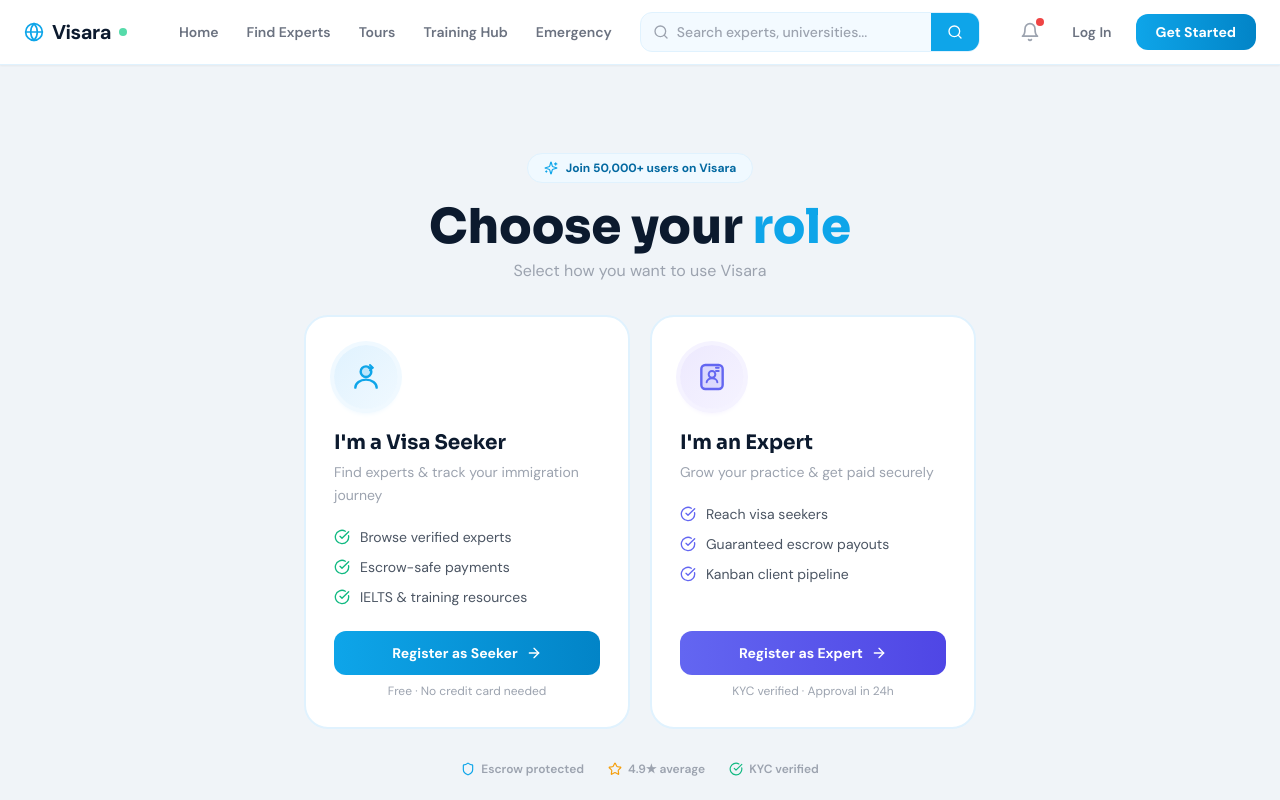
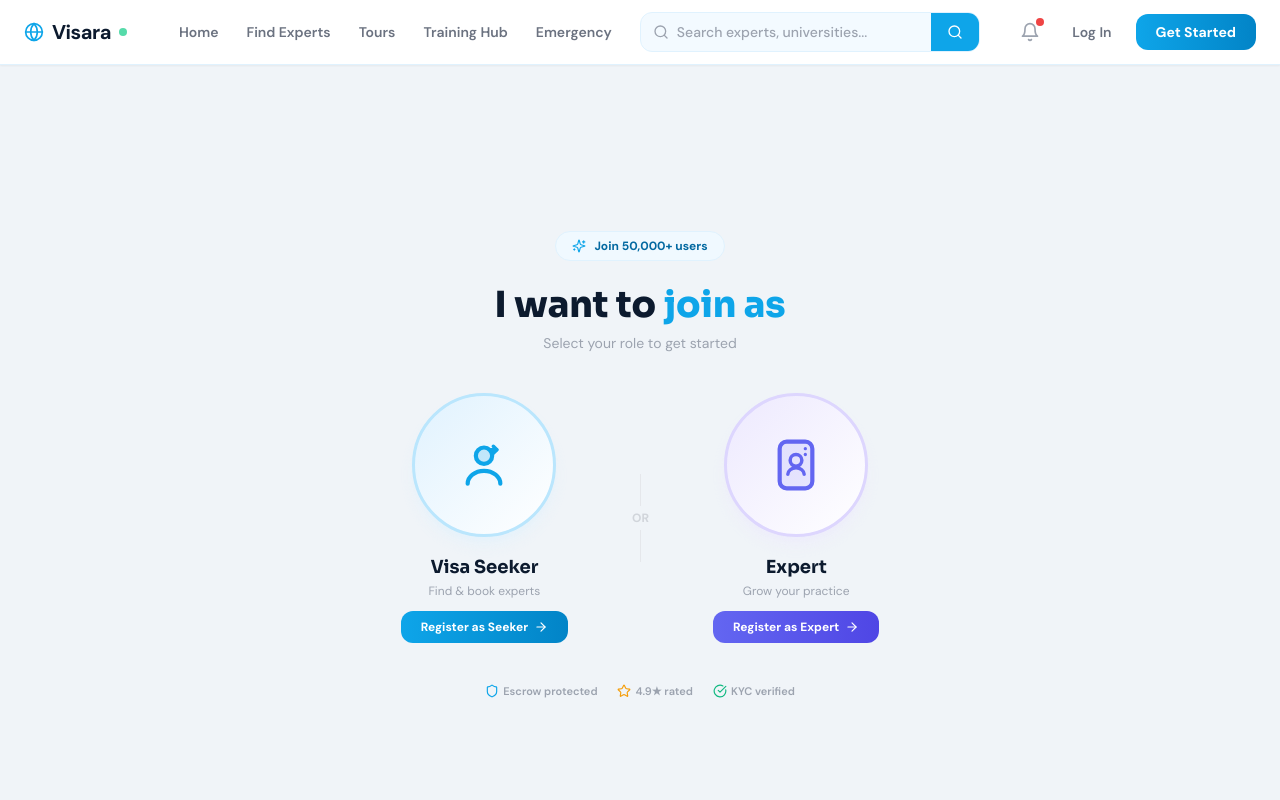
Before and after one commit to ceo4u/visaformula, a Next.js app: page /signup in a window 1280 px wide. Shown: the top 800 px of the page. Built offline with nearby package versions, Linux system fonts and the light colour scheme.

Commit message:
style: signup circles with register buttons

```diff
--- a/app/signup/page.tsx
+++ b/app/signup/page.tsx
@@ -5,103 +5,72 @@
 
 export default function SignupChoicePage() {
     return (
-        <div className="min-h-screen bg-[#f0f4f8] flex flex-col">
-            {/* Main */}
-            <main className="flex-1 flex flex-col items-center justify-center px-4 py-10 sm:py-14">
-                {/* Heading */}
-                <div className="text-center mb-8">
-                    <div className="inline-flex items-center gap-2 bg-sky-50 border border-sky-100 rounded-full px-4 py-1.5 mb-5">
+        <div className="min-h-screen bg-[#f0f4f8] flex flex-col items-center justify-center px-4 py-12">
+            {/* Badge */}
+            <div className="inline-flex items-center gap-2 bg-sky-50 border border-sky-100 rounded-full px-4 py-1.5 mb-6">
                 <Sparkles className="w-3.5 h-3.5 text-[#0ea5e9]" />
-                        <span className="text-xs font-bold text-sky-700">Join 50,000+ users on Visara</span>
-                    </div>
-                    <h1 className="font-sora text-3xl sm:text-4xl md:text-5xl font-extrabold text-navy mb-2 leading-tight">
-                        Choose your <span className="text-[#0ea5e9]">role</span>
-                    </h1>
-                    <p className="text-gray-400 text-sm sm:text-base">Select how you want to use Visara</p>
+                <span className="text-xs font-bold text-sky-700">Join 50,000+ users</span>
             </div>
 
-                {/* Cards */}
-                <div className="grid grid-cols-1 sm:grid-cols-2 gap-4 sm:gap-5 max-w-2xl w-full">
+            {/* Heading */}
+            <h1 className="font-sora text-3xl sm:text-4xl font-extrabold text-navy mb-2 text-center">
+                I want to <span className="text-[#0ea5e9]">join as</span>
+            </h1>
+            <p className="text-gray-400 text-sm mb-10 text-center">Select your role to get started</p>
 
-                    {/* Seeker Card */}
-                    <Link href="/signup/seeker" className="group block">
-                        <div className="bg-white border-2 border-sky-100 rounded-2xl sm:rounded-3xl p-6 sm:p-7 hover:border-[#0ea5e9] hover:shadow-xl hover:shadow-sky-100 hover:-translate-y-1 transition-all duration-300 h-full flex flex-col">
-                            {/* Icon */}
-                            <div className="w-16 h-16 bg-gradient-to-br from-sky-100 to-sky-50 rounded-full flex items-center justify-center mb-5 group-hover:scale-110 transition-transform ring-4 ring-sky-50 shadow-md shadow-sky-100">
-                                <svg width="32" height="32" viewBox="0 0 24 24" fill="none" xmlns="http://www.w3.org/2000/svg">
-                                    <circle cx="12" cy="8" r="4" fill="#0ea5e9" opacity="0.2" />
-                                    <circle cx="12" cy="8" r="4" stroke="#0ea5e9" strokeWidth="1.8" fill="none" />
-                                    <path d="M4 20c0-3.3 3.6-6 8-6s8 2.7 8 6" stroke="#0ea5e9" strokeWidth="1.8" strokeLinecap="round" fill="none" />
-                                    <path d="M15 3l2 2-2 2" stroke="#0ea5e9" strokeWidth="1.5" strokeLinecap="round" strokeLinejoin="round" />
-                                    <path d="M17 5h-3" stroke="#0ea5e9" strokeWidth="1.5" strokeLinecap="round" />
+            {/* Two Circles */}
+            <div className="flex flex-row items-center justify-center gap-8 sm:gap-16 mb-10">
+                {/* Seeker */}
+                <Link href="/signup/seeker" className="group flex flex-col items-center">
+                    <div className="w-28 h-28 sm:w-36 sm:h-36 rounded-full bg-gradient-to-br from-sky-100 to-white border-[3px] border-sky-200 flex items-center justify-center shadow-lg shadow-sky-100/60 group-hover:shadow-xl group-hover:shadow-sky-200 group-hover:scale-105 group-hover:border-[#0ea5e9] transition-all duration-300 cursor-pointer">
+                        <svg width="48" height="48" viewBox="0 0 24 24" fill="none" className="sm:w-14 sm:h-14">
+                            <circle cx="12" cy="8" r="3.5" fill="#0ea5e9" opacity="0.2" />
+                            <circle cx="12" cy="8" r="3.5" stroke="#0ea5e9" strokeWidth="1.8" fill="none" />
+                            <path d="M5 20c0-3 3.1-5.5 7-5.5s7 2.5 7 5.5" stroke="#0ea5e9" strokeWidth="1.8" strokeLinecap="round" fill="none" />
+                            <path d="M16 4l1.5 1.5L16 7" stroke="#0ea5e9" strokeWidth="1.5" strokeLinecap="round" strokeLinejoin="round" />
+                            <path d="M17.5 5.5H15" stroke="#0ea5e9" strokeWidth="1.5" strokeLinecap="round" />
                         </svg>
                     </div>
-                            <h2 className="font-sora text-xl font-bold text-navy mb-1">I&apos;m a Visa Seeker</h2>
-                            <p className="text-gray-400 text-sm mb-5 leading-relaxed">Find experts & track your immigration journey</p>
+                    <span className="mt-4 font-sora font-bold text-navy text-base sm:text-lg group-hover:text-[#0ea5e9] transition-colors">Visa Seeker</span>
+                    <span className="text-xs text-gray-400 mt-0.5 mb-3">Find & book experts</span>
+                    <span className="bg-gradient-to-r from-[#0ea5e9] to-[#0284c7] text-white px-5 py-2 rounded-xl text-xs font-bold flex items-center gap-1.5 group-hover:shadow-lg group-hover:shadow-sky-200 transition-all active:scale-[0.97]">
+                        Register as Seeker <ArrowRight className="w-3.5 h-3.5" />
+                    </span>
+                </Link>
 
-                            <div className="space-y-2.5 mb-6">
-                                {["Browse verified experts", "Escrow-safe payments", "IELTS & training resources"].map(f => (
-                                    <div key={f} className="flex items-center gap-2.5 text-sm text-gray-600">
-                                        <CheckCircle className="w-4 h-4 text-emerald-500 shrink-0" />
-                                        <span>{f}</span>
-                                    </div>
-                                ))}
+                {/* Divider */}
+                <div className="flex flex-col items-center gap-1">
+                    <div className="w-px h-8 bg-gray-200" />
+                    <span className="text-xs font-bold text-gray-300">OR</span>
+                    <div className="w-px h-8 bg-gray-200" />
                 </div>
 
-                            <div className="mt-auto bg-gradient-to-r from-[#0ea5e9] to-[#0284c7] text-white py-3 rounded-xl font-bold text-sm text-center flex items-center justify-center gap-2 group-hover:shadow-lg group-hover:shadow-sky-200 transition-all active:scale-[0.97]">
-                                Register as Seeker <ArrowRight className="w-4 h-4 group-hover:translate-x-1 transition-transform" />
-                            </div>
-                            <p className="text-center text-xs text-gray-400 mt-2">Free · No credit card needed</p>
-                        </div>
-                    </Link>
-
-                    {/* Expert Card */}
-                    <Link href="/register-provider" className="group block">
-                        <div className="bg-white border-2 border-sky-100 rounded-2xl sm:rounded-3xl p-6 sm:p-7 hover:border-[#6366f1] hover:shadow-xl hover:shadow-violet-100 hover:-translate-y-1 transition-all duration-300 h-full flex flex-col">
-                            {/* Icon */}
-                            <div className="w-16 h-16 bg-gradient-to-br from-violet-100 to-violet-50 rounded-full flex items-center justify-center mb-5 group-hover:scale-110 transition-transform ring-4 ring-violet-50 shadow-md shadow-violet-100">
-                                <svg width="32" height="32" viewBox="0 0 24 24" fill="none" xmlns="http://www.w3.org/2000/svg">
-                                    <rect x="4" y="3" width="16" height="18" rx="3" fill="#6366f1" opacity="0.15" />
-                                    <rect x="4" y="3" width="16" height="18" rx="3" stroke="#6366f1" strokeWidth="1.8" fill="none" />
+                {/* Expert */}
+                <Link href="/register-provider" className="group flex flex-col items-center">
+                    <div className="w-28 h-28 sm:w-36 sm:h-36 rounded-full bg-gradient-to-br from-violet-100 to-white border-[3px] border-violet-200 flex items-center justify-center shadow-lg shadow-violet-100/60 group-hover:shadow-xl group-hover:shadow-violet-200 group-hover:scale-105 group-hover:border-[#6366f1] transition-all duration-300 cursor-pointer">
+                        <svg width="48" height="48" viewBox="0 0 24 24" fill="none" className="sm:w-14 sm:h-14">
+                            <rect x="5" y="2" width="14" height="20" rx="3" fill="#6366f1" opacity="0.12" />
+                            <rect x="5" y="2" width="14" height="20" rx="3" stroke="#6366f1" strokeWidth="1.8" fill="none" />
                             <circle cx="12" cy="10" r="2.5" stroke="#6366f1" strokeWidth="1.5" fill="none" />
-                                    <path d="M8 16c0-1.7 1.8-3 4-3s4 1.3 4 3" stroke="#6366f1" strokeWidth="1.5" strokeLinecap="round" fill="none" />
-                                    <path d="M15 5h2" stroke="#6366f1" strokeWidth="1.5" strokeLinecap="round" />
-                                    <path d="M15 7.5h2" stroke="#6366f1" strokeWidth="1.5" strokeLinecap="round" />
+                            <path d="M8.5 16c0-1.5 1.6-2.8 3.5-2.8s3.5 1.3 3.5 2.8" stroke="#6366f1" strokeWidth="1.5" strokeLinecap="round" fill="none" />
+                            <circle cx="16" cy="5" r="0.7" fill="#6366f1" />
+                            <circle cx="16" cy="7.5" r="0.7" fill="#6366f1" />
                         </svg>
                     </div>
-                            <h2 className="font-sora text-xl font-bold text-navy mb-1">I&apos;m an Expert</h2>
-                            <p className="text-gray-400 text-sm mb-5 leading-relaxed">Grow your practice & get paid securely</p>
-
-                            <div className="space-y-2.5 mb-6">
-                                {["Reach visa seekers", "Guaranteed escrow payouts", "Kanban client pipeline"].map(f => (
-                                    <div key={f} className="flex items-center gap-2.5 text-sm text-gray-600">
-                                        <CheckCircle className="w-4 h-4 text-[#6366f1] shrink-0" />
-                                        <span>{f}</span>
-                                    </div>
-                                ))}
-                            </div>
-
-                            <div className="mt-auto bg-gradient-to-r from-[#6366f1] to-[#4f46e5] text-white py-3 rounded-xl font-bold text-sm text-center flex items-center justify-center gap-2 group-hover:shadow-lg group-hover:shadow-violet-200 transition-all active:scale-[0.97]">
-                                Register as Expert <ArrowRight className="w-4 h-4 group-hover:translate-x-1 transition-transform" />
-                            </div>
-                            <p className="text-center text-xs text-gray-400 mt-2">KYC verified · Approval in 24h</p>
-                        </div>
+                    <span className="mt-4 font-sora font-bold text-navy text-base sm:text-lg group-hover:text-[#6366f1] transition-colors">Expert</span>
+                    <span className="text-xs text-gray-400 mt-0.5 mb-3">Grow your practice</span>
+                    <span className="bg-gradient-to-r from-[#6366f1] to-[#4f46e5] text-white px-5 py-2 rounded-xl text-xs font-bold flex items-center gap-1.5 group-hover:shadow-lg group-hover:shadow-violet-200 transition-all active:scale-[0.97]">
+                        Register as Expert <ArrowRight className="w-3.5 h-3.5" />
+                    </span>
                 </Link>
             </div>
 
-                {/* Trust Strip */}
-                <div className="flex flex-wrap items-center justify-center gap-5 sm:gap-6 mt-8">
-                    {[
-                        { icon: Shield, text: "Escrow protected", color: "text-[#0ea5e9]" },
-                        { icon: Star, text: "4.9★ average", color: "text-amber-500" },
-                        { icon: CheckCircle, text: "KYC verified", color: "text-emerald-500" },
-                    ].map(t => (
-                        <span key={t.text} className="flex items-center gap-1.5 text-xs font-semibold text-gray-400">
-                            <t.icon className={`w-3.5 h-3.5 ${t.color}`} /> {t.text}
-                        </span>
-                    ))}
+            {/* Trust */}
+            <div className="flex items-center gap-5 text-[11px] font-semibold text-gray-400">
+                <span className="flex items-center gap-1"><Shield className="w-3.5 h-3.5 text-[#0ea5e9]" /> Escrow protected</span>
+                <span className="flex items-center gap-1"><Star className="w-3.5 h-3.5 text-amber-500" /> 4.9★ rated</span>
+                <span className="flex items-center gap-1"><CheckCircle className="w-3.5 h-3.5 text-emerald-500" /> KYC verified</span>
             </div>
-            </main>
         </div>
     );
 }
```
Lines whose indentation alone changed are shown as unchanged.
